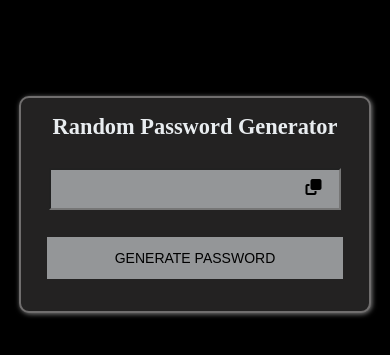
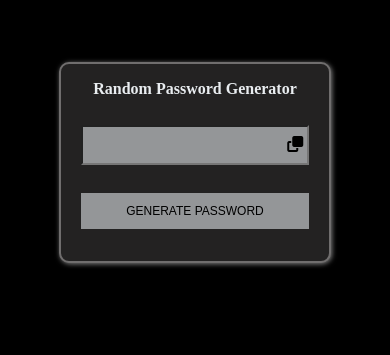
Before and after one commit to PriyankaNegi-123/password-generator, a plain HTML site: page index.html in a window 390 px wide. Shown: the part 133-488 px from the top of the page. Drawn offline with Linux system fonts and the light colour scheme.

Commit message:
responsive

```diff
--- a/style.css
+++ b/style.css
@@ -37,6 +37,7 @@ input{
     font-size: 18px;
     background-color: rgb(148, 150, 152);
     color: blue;
+    outline: none;
 }
 
 span{
@@ -63,30 +64,30 @@ span{
 }
 
 span:hover{
-    font-size: large;
+    font-size: larger;
 }
 
 @media (max-width: 520px){
     body{
-        height: 80vh;
+        height: 70vh;
     }
     h1{
         padding: 1rem 2rem;
-        font-size: 1.4rem;
+        font-size: 1rem;
     }
     input{
         padding: 0.7rem 0.4rem;
         margin: 0.7rem;
-        font-size: 14px;
+        font-size: 12px;
     }
     span{
-        right: 3rem;
+        right: 1.6rem;
         top: 1.4rem;
     }
     .btn{
-        padding: 0.8rem 1rem;
+        padding: 0.7rem 1rem;
         margin: 1rem;
         margin-bottom: 2rem;
-        font-size: 14px;
+        font-size: 12px;
     }
 }
```
